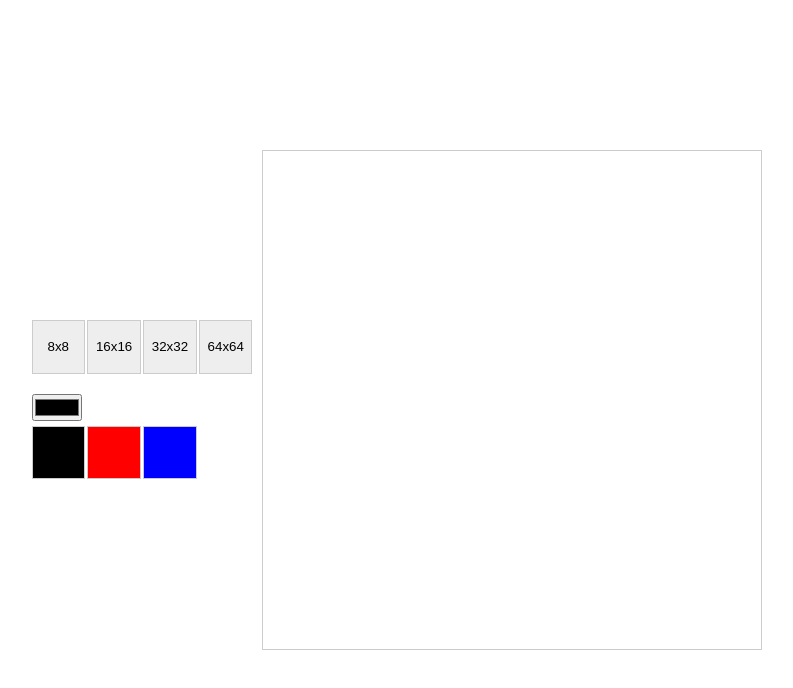
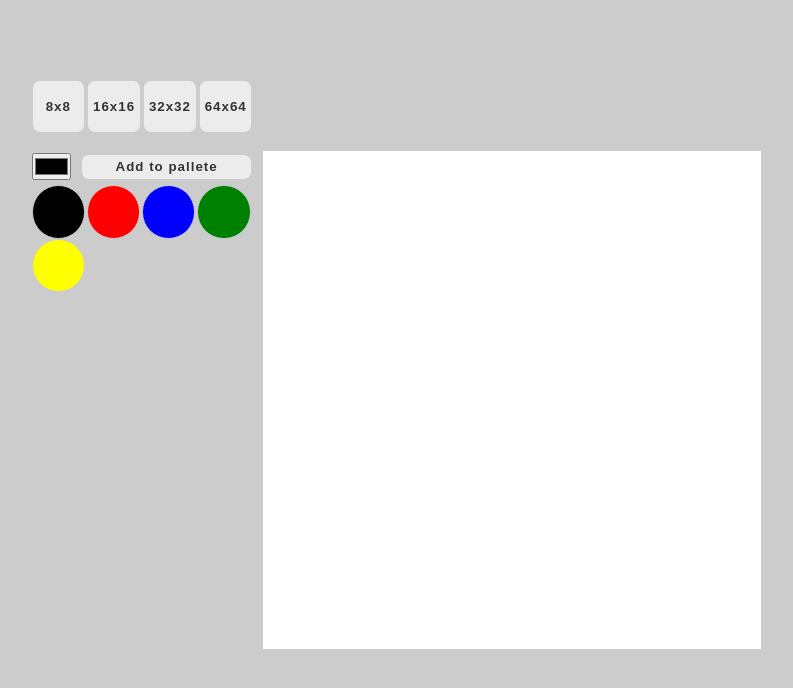
Before and after one commit to ecniiiv/etch-a-sketch, a plain HTML site: page index.html in a window 1280 px wide. Shown: the whole page, without its empty margins (243-1036 px from the left). Drawn offline with Linux system fonts and the light colour scheme.

Commit message:
made a lot of changes + adding color to the pallete fucntionality

```diff
--- a/index.html
+++ b/index.html
@@ -20,12 +20,14 @@
         <div class="color-picker">
           <div class="wheel">
             <input type="color" />
-            <h1 class="name"></h1>
+            <button class="add-color">Add to pallete</button>
           </div>
-          <div>
-            <button class="saved-color one" data-color="black"></button>
-            <button class="saved-color two" data-color="red"></button>
-            <button class="saved-color three" data-color="blue"></button>
+          <div class="static">
+            <button class="saved-color" data-color="black"></button>
+            <button class="saved-color" data-color="red"></button>
+            <button class="saved-color" data-color="blue"></button>
+            <button class="saved-color" data-color="green"></button>
+            <button class="saved-color" data-color="yellow"></button>
           </div>
         </div>
       </section>
--- a/main.js
+++ b/main.js
@@ -1,71 +1,89 @@
 const drawingBoard = document.querySelector(".drawing-board");
-const savedColorBtn = document.querySelectorAll(".saved-color");
-// test
-// test
-// buttons
-const colorPallete = document.querySelectorAll('input[type="color"]');
 const gridPickerBtn = document.querySelectorAll(".grid-picker button");
+const colorPickerBtn = document.querySelectorAll("button[data-color]");
+const colorPickerWheel = document.querySelector("input[type='color'");
+const staticColor = document.querySelector(".color-picker .static");
+const addButton = document.querySelector(".add-color");
 
-// INIT
 let gridSize = 16;
 let drawingBoardOffset = drawingBoard.offsetWidth;
+let penColor = "#000000";
+let colorWheelColor = "";
 
-// EVENT LISTENERS
+setCanvas();
+
 gridPickerBtn.forEach((btn) => {
   btn.addEventListener("click", () => {
-    gridSize = Number(getGridSize(btn));
-    setCanvas(btn);
+    gridSize = btn.dataset.grid;
+
+    setCanvas();
   });
 });
 
-let chosenColor = "#000000";
-savedColorBtn.forEach((btn) => {
-  btn.style = `background-color: ${btn.dataset.color}`;
-  btn.addEventListener("click", () => {
-    chosenColor = setColor(btn);
-
-    console.log("chosen Color", chosenColor);
-  });
+colorPickerBtn.forEach((btn) => {
+  btn.style.backgroundColor = `${btn.dataset.color}`;
+  btn.addEventListener("click", () => setPenColor(btn));
 });
 
-// FUNCTIONS
+colorPickerWheel.addEventListener("change", () => {
+  setPenColorWheel(colorPickerWheel);
+});
 
-const getGridSize = (button) => button.dataset.grid;
-const setColor = (controller) => controller.dataset.color;
-const clearCanvas = (canvas) => (canvas.innerHTML = "");
+addButton.addEventListener("click", () => {
+  if (staticColor.children.length < 12) {
+    const button = document.createElement("button");
+    button.classList.add("saved-color");
+    button.setAttribute("data-color", `${colorWheelColor}`);
+    button.style.backgroundColor = `${button.dataset.color}`;
+    staticColor.appendChild(button);
 
+    button.addEventListener("click", () => setPenColor(button));
+  } else {
+    alert("cannot add more Color to the pallete (limit: 10)");
+  }
+});
+
+// SET UP
 function setCanvas() {
-  clearCanvas(drawingBoard);
+  drawingBoard.innerHTML = "";
+
   drawingBoard.style = `
-      grid-template-columns: repeat(${gridSize}, 1fr);
-      grid-template-rows: repeat(${gridSize}, 1fr);
-      `;
-  renderGridCanvas(drawingBoard, gridSize);
-}
+    grid-template-columns: repeat(${gridSize}, 1fr);
+    grid-template-rows: repeat(${gridSize}, 1fr);
+    `;
 
-function renderGridCanvas(container, count) {
-  for (let i = 0; i < count ** 2; i++) {
+  for (let i = 0; i < gridSize ** 2; i++) {
     const div = document.createElement("div");
-    container.appendChild(div);
     div.classList.add("disabled-select");
     div.style = `
       height: ${drawingBoardOffset / gridSize}px;
-      border: 1px solid #ccc
       `;
+    drawingBoard.appendChild(div);
     draw(div);
   }
 }
 
+function setPenColor(controller) {
+  penColor = controller.dataset.color;
+}
+function setPenColorWheel(controller) {
+  penColor = controller.value;
+  colorWheelColor = controller.value;
+}
+
+// FUNCTIONALITIES
+
 let drawMode = false;
-function draw(target) {
-  window.addEventListener("mousedown", () => (drawMode = true));
-  window.addEventListener("mouseup", () => (drawMode = false));
-  target.addEventListener("click", () =>
-    target.setAttribute("style", `background-color: ${chosenColor}`)
-  );
-  target.addEventListener("mouseover", () => {
+window.addEventListener("mousedown", () => (drawMode = true));
+window.addEventListener("mouseup", () => (drawMode = false));
+
+function draw(div) {
+  div.addEventListener("mouseover", () => {
     if (drawMode === true) {
-      target.setAttribute("style", `background-color: ${chosenColor}`);
+      div.style.backgroundColor = penColor;
     }
   });
+  div.addEventListener("click", () => {
+    div.style.backgroundColor = penColor;
+  });
 }
--- a/style.css
+++ b/style.css
@@ -10,10 +10,31 @@ html {
   font-size: 62.5%;
 }
 
+body {
+  background: #ccc;
+}
+
 button {
   border: 1px solid #ccc;
-  background: #eee;
+  background: #ececec;
+  border-radius: 50%;
   cursor: pointer;
+
+  width: 4em;
+  height: 4em;
+}
+
+.grid-picker button,
+.color-picker .add-color {
+  border-radius: 8px;
+  font-weight: 700;
+  letter-spacing: 0.1rem;
+  color: #333;
+}
+
+.color-picker .add-color {
+  width: 100%;
+  height: 2em;
 }
 
 .wrapper {
@@ -29,7 +50,7 @@ button {
   height: 100vh;
   display: flex;
   flex-direction: column;
-  justify-content: center;
+  padding-top: 8em;
   gap: 2em;
 }
 
@@ -46,15 +67,14 @@ button {
   gap: 1em;
 }
 
-.grid-picker button,
-.color-picker button {
-  width: 4em;
-  height: 4em;
-}
-
 .color-picker .wheel .color {
   width: 4em;
   height: 2em;
+}
+
+.color-picker .static {
+  display: grid;
+  grid-template-columns: repeat(4, 1fr);
 }
 
 /* BOARD */
@@ -66,6 +86,7 @@ button {
 
 .drawing-board {
   display: grid;
+  background: white;
 }
 
 /*utils */
```
